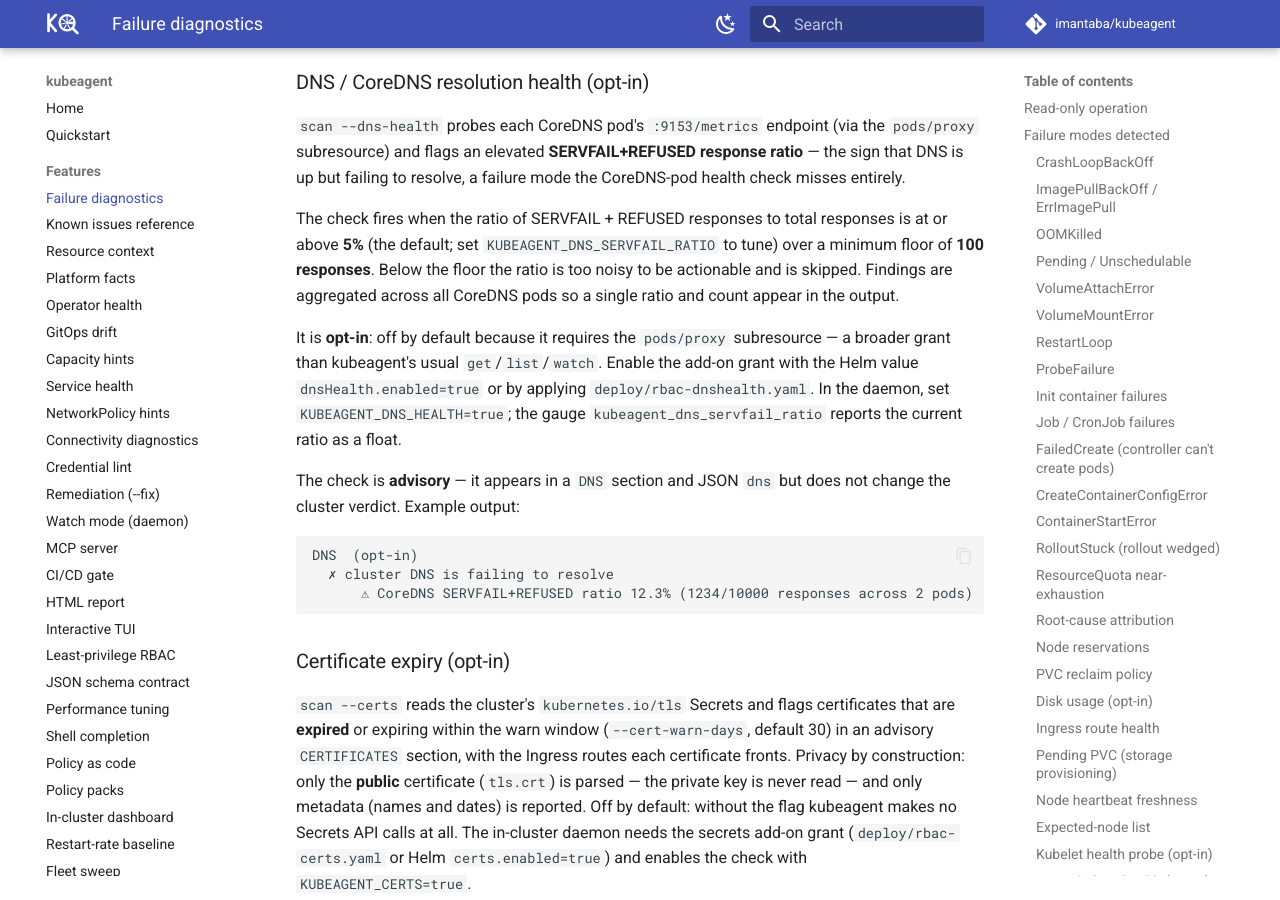
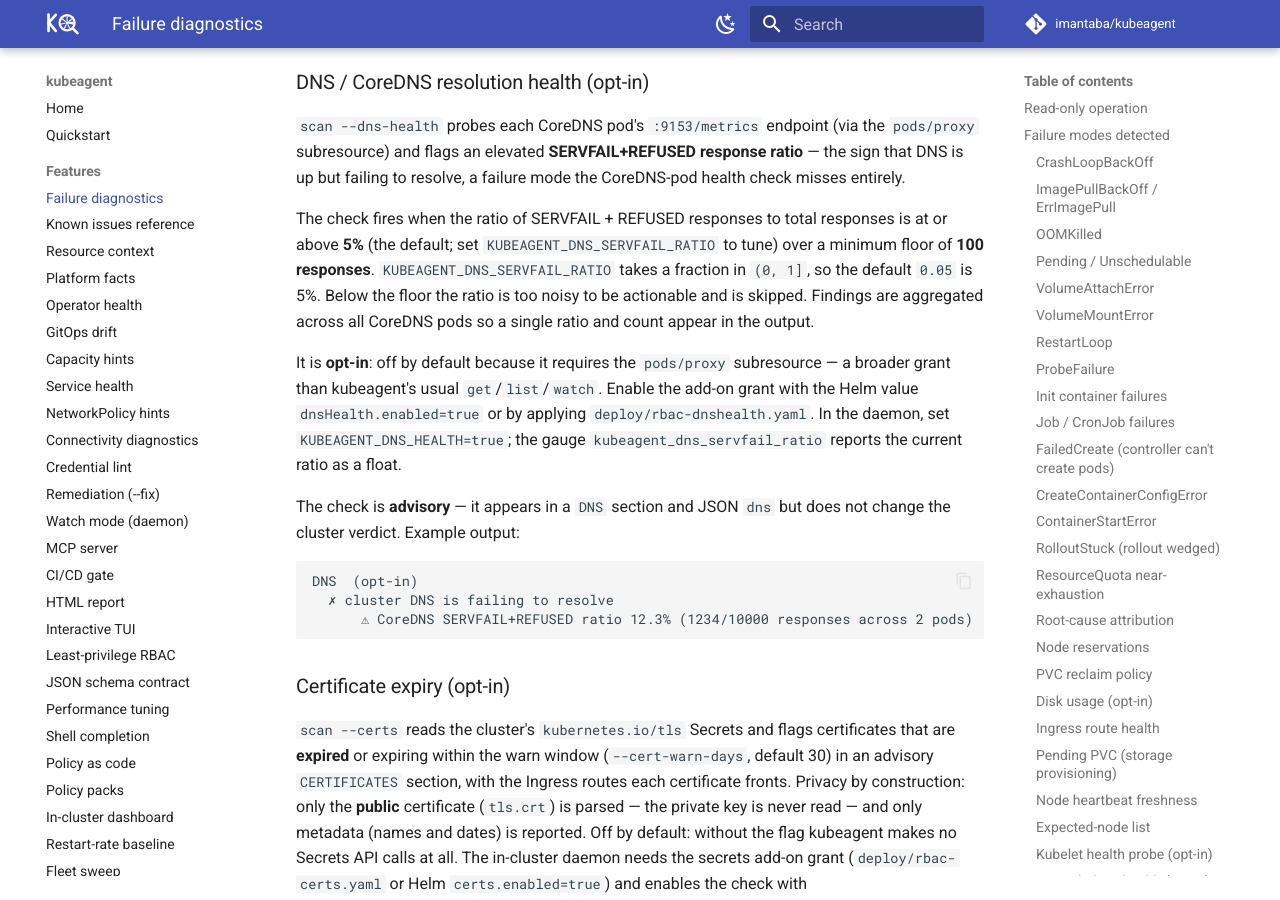
Before and after one commit to imantaba/kubeagent, an MkDocs documentation site: the page built from website/docs/features/diagnostics.md, in a window 1280 px wide and 900 px high, scrolled down 13454 px. Built offline with MkDocs 1.6.1 and Material for MkDocs 9.7.7, drawn with Linux system fonts in a browser that asks for light colours; comment, search, counter and statistics services are not loaded.

Commit message:
docs(diagnostics): state the DNS ratio variable's unit (R91-C)
KUBEAGENT_DNS_SERVFAIL_RATIO and the 5% default threshold were named
in the same sentence without ever saying which form the variable
takes. State it directly: the variable is a fraction in (0, 1], so
the default 0.05 is 5% — not a percentage or an integer, which is
what an operator skimming '5%... set KUBEAGENT_DNS_SERVFAIL_RATIO to
tune' could otherwise assume.

Doc-only: internal/scan's existing (0, 1] clamp is unchanged, and so
is dnsRatioFromEnv's parsing.

Signed-off-by: imantaba <itn.taba@gmail.com>

```diff
--- a/website/docs/features/diagnostics.md
+++ b/website/docs/features/diagnostics.md
@@ -620,9 +620,10 @@ CoreDNS-pod health check misses entirely.
 
 The check fires when the ratio of SERVFAIL + REFUSED responses to total responses
 is at or above **5%** (the default; set `KUBEAGENT_DNS_SERVFAIL_RATIO` to tune)
-over a minimum floor of **100 responses**. Below the floor the ratio is too
-noisy to be actionable and is skipped. Findings are aggregated across all CoreDNS
-pods so a single ratio and count appear in the output.
+over a minimum floor of **100 responses**. `KUBEAGENT_DNS_SERVFAIL_RATIO` takes
+a fraction in `(0, 1]`, so the default `0.05` is 5%. Below the floor the ratio is
+too noisy to be actionable and is skipped. Findings are aggregated across all
+CoreDNS pods so a single ratio and count appear in the output.
 
 It is **opt-in**: off by default because it requires the `pods/proxy` subresource
 — a broader grant than kubeagent's usual `get`/`list`/`watch`. Enable the add-on
```
